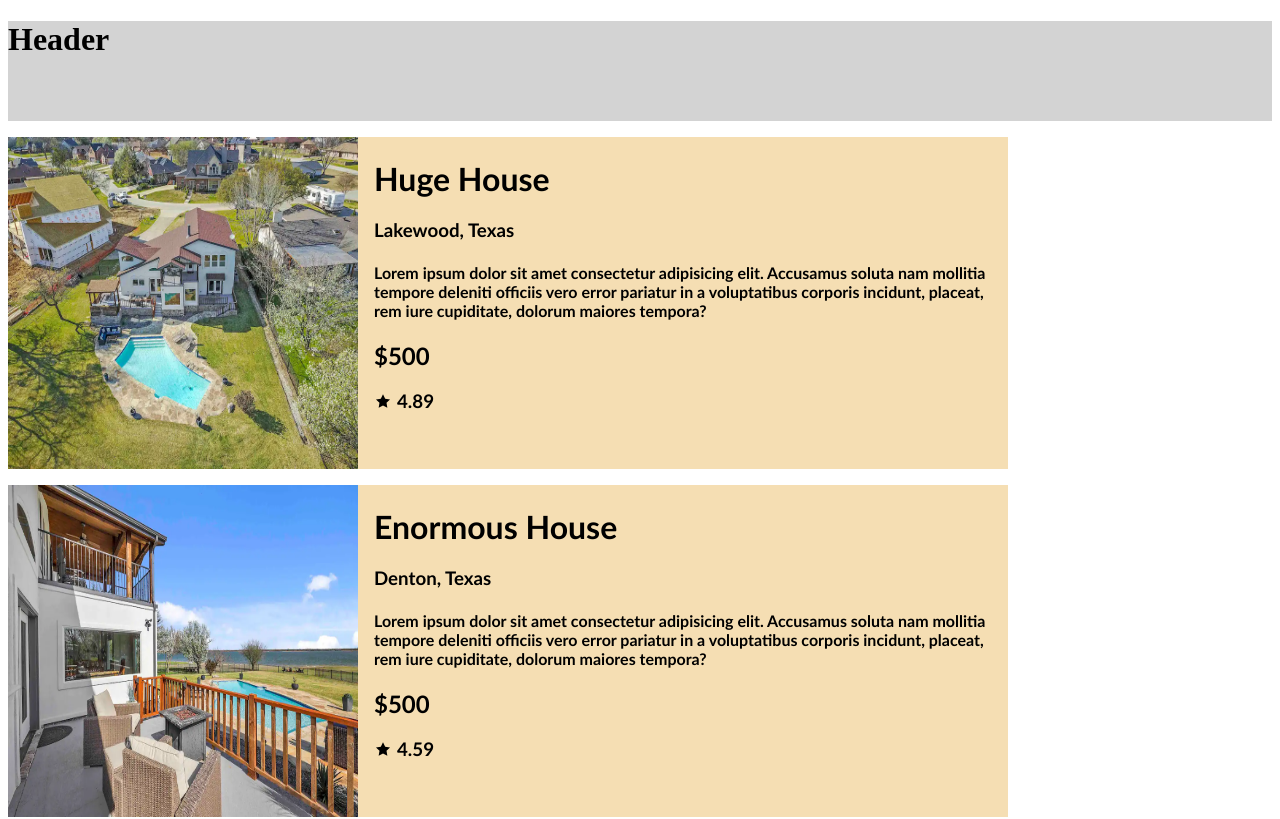
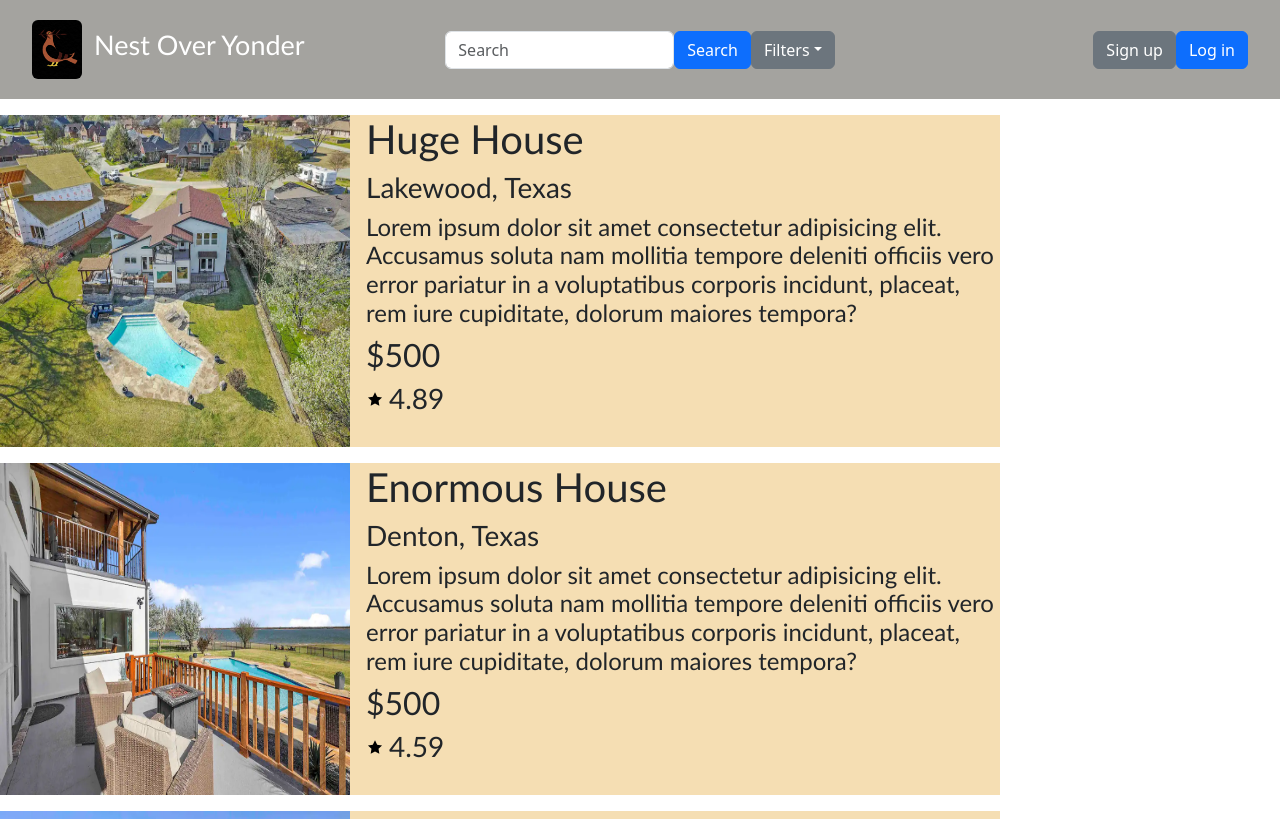
Before and after one commit to masonbesmer/nest-over-yonder, a React (Vite) app: page / in a window 1280 px wide. Shown: the top 819 px of the page. Built offline with nearby package versions, Linux system fonts and the light colour scheme.

Commit message:
Moved header code from svelte to react, dropdown menu for filter not working, will fix later

```diff
--- a/index.js
+++ b/index.js
@@ -2,6 +2,7 @@
 // prompted by your browser. If you see the error "The Geolocation service
 // failed.", it means you probably did not give permission for the browser to
 // locate you.
+
 let map, infoWindow;
 
 function initMap() {
--- a/package.json
+++ b/package.json
@@ -10,7 +10,11 @@
     "preview": "vite preview"
   },
   "dependencies": {
+    "bootstrap": "^5.3.0",
+    "jquery": "^3.7.0",
+    "popper.js": "^1.16.1",
     "react": "^18.2.0",
+    "react-bootstrap": "^2.8.0",
     "react-dom": "^18.2.0"
   },
   "devDependencies": {
--- a/src/App.jsx
+++ b/src/App.jsx
@@ -1,5 +1,6 @@
 import { useState } from 'react'
 import Listing from './components/Listing'
+import Header from './components/Header'
 import image from "../public/house1/house1.png"
 
 const sampledescription = "Lorem ipsum dolor sit amet consectetur adipisicing elit. Accusamus soluta nam mollitia tempore deleniti officiis vero error pariatur in a voluptatibus corporis incidunt, placeat, rem iure cupiditate, dolorum maiores tempora?"
@@ -9,9 +10,8 @@ function App() {
 
   return (
     <>
-      <div className="header">
-        <h1>Header</h1>
-      </div>
+      <Header />
+
       <Listing src="../public/house1/house1.png" title='Huge House' description={sampledescription} location='Lakewood, Texas' price='$500' rating='4.89'/>
       <Listing src="../public/house1/house2.png" title='Enormous House' description={sampledescription} location='Denton, Texas' price='$500' rating='4.59'/>
       <Listing src="../public/house1/house3.png" title='Humongous House' description={sampledescription} location='Plano, Texas' price='$500' rating='3.12'/>
--- /dev/null
+++ b/src/components/Header.jsx
@@ -0,0 +1,61 @@
+import React from 'react'
+import '../styles.css'
+import "bootstrap/dist/css/bootstrap.min.css"
+import "react-bootstrap"
+
+// toggleOpen = () => this.setState({ isOpen: !this.state.isOpen });
+
+function Header() {
+    return (
+        <header className="header">
+            <div className="container-fluid">
+                <div className="row">
+                    <div className="col d-flex align-items-center">
+                        <img className=" rounded header-img" src="../public/logo.png"  alt="Nest Over Yonder Logo"/>
+                        <div className="container">
+                            <h1 className="header-title">Nest Over Yonder</h1>
+                        </div>
+                    </div>
+                    <div className="col d-flex align-items-center">
+                        <input className="form-control" type="text" placeholder="Search" aria-label="default input example"/>
+                        <button type="button" className="btn btn-primary">Search</button>
+                        <div className="dropdown">
+                            <button type="button" className="btn btn-secondary dropdown-toggle" data-bs-toggle="dropdown">
+                            Filters
+                            </button>
+                            <div className="dropdown-menu dropdown-menu-right">
+                                <form className="m-3">
+                                    <div className="form-group">
+                                        <label for="price" className="form-label">Price</label>
+                                        <input type="number" className="form-control" id="priceLow" placeholder="low"/>
+                                        <input type="number" className="form-control" id="priceHigh" placeholder="high"/>
+                                    </div>
+                                    <div className="form-group">
+                                        <label for="startDate" className="form-label">Start date</label>
+                                        <input type="date" className="form-control" id="startDate"/>
+                                        <label for="endDate" className="form-label">End date</label>
+                                        <input type="date" className="form-control" id="endDate"/>
+                                    </div>
+                                    <div className="form-group">
+                                        <label for="location" className="form-label">Location</label>
+                                        <input type="text" className="form-control" id="location" placeholder="zip/city"/>
+                                    </div>
+                                </form>
+                                <input type="reset" className="form-control" id="filterReset"/>
+                                <button className="dropdown-item" type="button">Save</button>
+                                <button className="dropdown-item" type="button">Reset</button>
+                            </div>
+                        </div>
+                    </div>
+                    <div className="col d-flex align-items-center justify-content-end">
+                        {/* Login */}
+                        <button type="button" className="btn btn-secondary">Sign up</button>
+                        <button type="button" className="btn btn-primary">Log in</button>
+                    </div>
+                </div>
+            </div>
+        </header>
+    )
+}
+
+export default Header
--- a/src/styles.css
+++ b/src/styles.css
@@ -1,6 +1,18 @@
 .header{
-    background-color: lightgray;
-    height: 100px;
+    background:#a4a39f;
+    padding: 20px;
+}
+
+.header-title{
+    text-align: left;
+    font-size: 27px;
+    color: #ffffff;
+    font-family: 'Trebuchet MS';
+}
+
+.header-img{
+    max-width: 50px;
+    vertical-align: middle;
 }
 
 .listing{
```
Also changed, not shown: public/logo.png (added), 1 other file (tests, documents, lock files or other folders).
